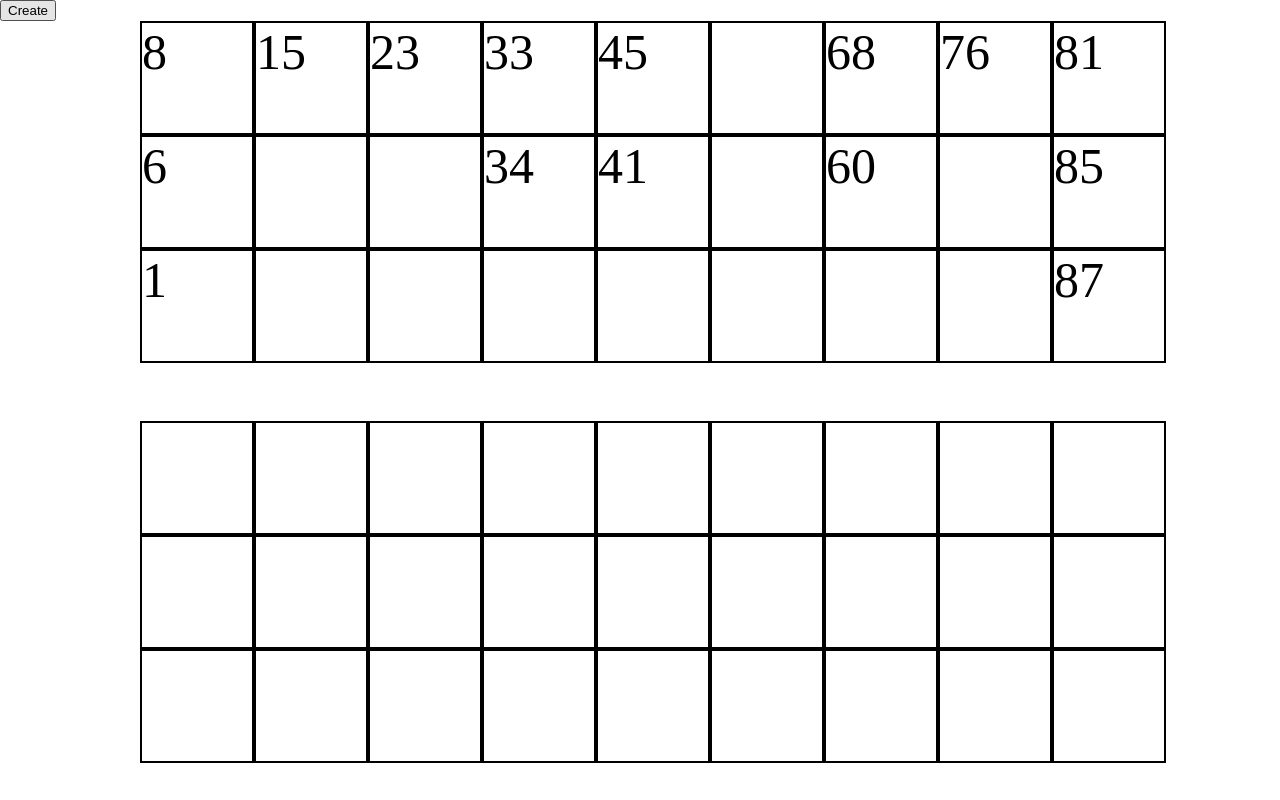
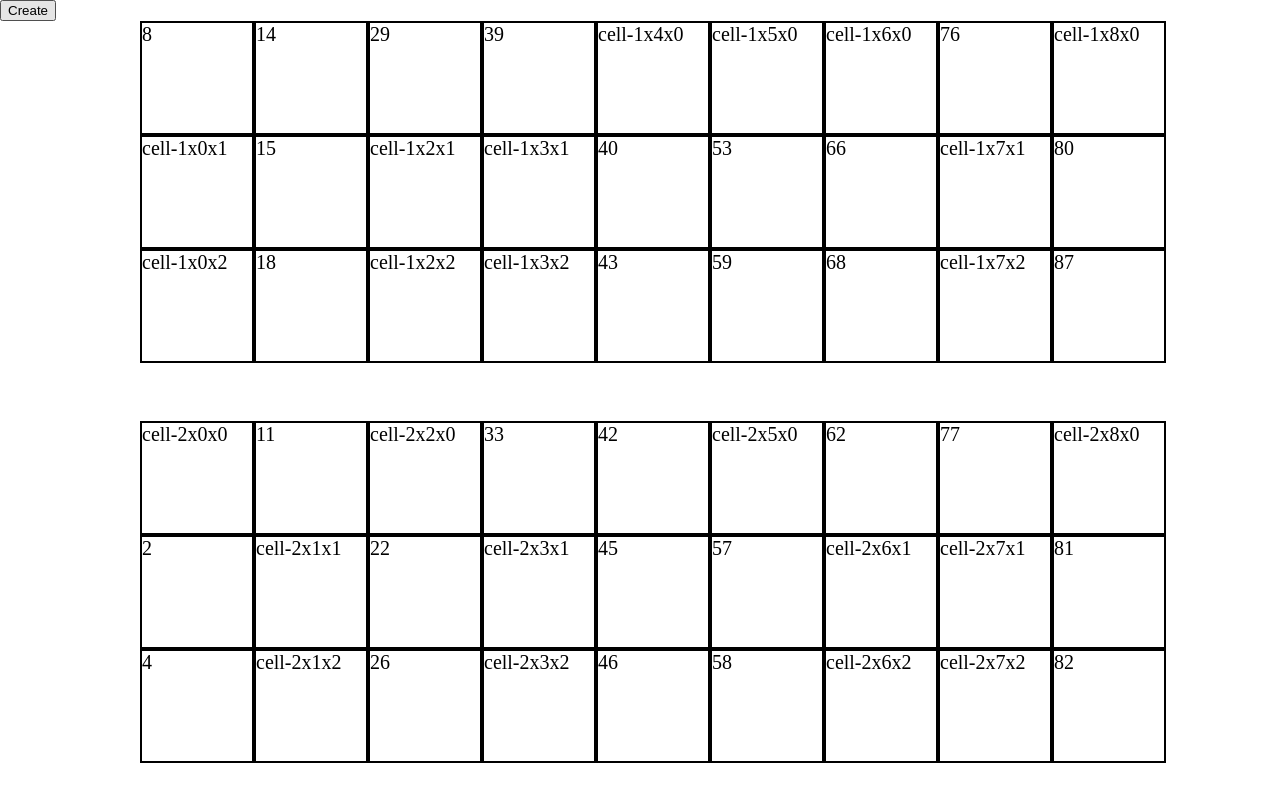
Before and after one commit to monotonalmusic/GF2-Projekt, a plain HTML site: page Bango/index.html in a window 1280 px wide. Both pictures are taken after a click on the button "Create". Shown: the top 800 px of the page. Drawn offline with nearby package versions, Linux system fonts and the light colour scheme.

Commit message:
Checks rows as it should, generates 3 plates

```diff
--- a/Bango/index.html
+++ b/Bango/index.html
@@ -10,7 +10,7 @@
     <title>Banko</title>
 </head>
 <body onload="threeTimes()">
-    <button id="create" onclick="generateNumbers(2)"> Create </button>
+    <button id="create" onclick="threeTimes2(2)"> Create </button>
     <div id="bigcontainer">
         <div id="container_1">
 
--- a/Bango/script.js
+++ b/Bango/script.js
@@ -10,12 +10,22 @@ function createGrid (rows, cols, container, bangonummer) {
     //document.getElementById("container").innerHTML = " "; //resets container div, making them not overlap infinitely
     container.style.setProperty('--grid-rows', rows);
     container.style.setProperty('--grid-cols', cols);
-    for (i = 0; i < (rows * cols); i++) {
+    for(i = 0; i<cols; i++) {
+        for(j = 0; j<rows; j++) {
+            let cell = document.createElement("div");
+            cell.id = "cell-" + bangonummer + "x" + i + "x" + j;
+            cell.classList = 'cell';
+            container.appendChild(cell);
+            document.getElementById(cell.id).innerHTML = cell.id;
+        }
+    }
+
+/*     for (i = 0; i < (rows * cols); i++) {
         let cell = document.createElement("div");
         cell.id = "cell-" + bangonummer + "x" + i;
         cell.classList = 'cell';
         container.appendChild(cell);
-    }
+    } */
 };
 
 //Laver 3 plader
@@ -28,14 +38,14 @@ function threeTimes() {
     createGrid(3, 9, container_3, 3);
 }
 
-/* function threeTimes2(seed) {
-    generateNumbers(seed, container1)
-    generateNumbers(seed, container2)
-    generateNumbers(seed, container3)
-} */
+ function threeTimes2(seed) {
+    generateNumbers(seed, 1)
+    generateNumbers(seed, 2)
+    generateNumbers(seed, 3)
+}
 
 
-function generateNumbers(seed) {
+function generateNumbers(seed, container) {
     let arrayOfBingoNumbers = [];
     let firstColumnAmount = 0;
     let secondColumnAmount = 3;
@@ -48,55 +58,45 @@ function generateNumbers(seed) {
     let ninthColumnAmount = 24;
     loop:
     for(let i = 0; arrayOfBingoNumbers.length < 15; i++) {
-        let bingoNumber = new Math.seedrandom(seed + i);
-        // console.log(bingoNumber())
+        let bingoNumber = new Math.seedrandom(seed + i + "x" + container*97);
         let bingoNumber2 = bingoNumber() * 90;
-        //console.log(bingoNumber2);
         bingoNumber2 = Math.round(bingoNumber2);
+
         if(arrayOfBingoNumbers.indexOf(bingoNumber2) === -1 && 1 <= bingoNumber2 && bingoNumber2 <= 90) {
             if(bingoNumber2 >= 1 && bingoNumber2 <= 9 && firstColumnAmount < 3) {
                 arrayOfBingoNumbers.push(bingoNumber2);
-                document.getElementById("cell-1x"+ firstColumnAmount).innerHTML = bingoNumber2;
                 firstColumnAmount++;
             }
             else if (bingoNumber2 >= 10 && bingoNumber2 <= 19 && secondColumnAmount < 6) {
                 arrayOfBingoNumbers.push(bingoNumber2);
-                document.getElementById("cell-1x"+ secondColumnAmount).innerHTML = bingoNumber2;
                 secondColumnAmount++;
             }
             else if (bingoNumber2 >= 20 && bingoNumber2 <= 29 && thirdColumnAmount < 9) {
                 arrayOfBingoNumbers.push(bingoNumber2);
-                document.getElementById("cell-1x"+ thirdColumnAmount).innerHTML = bingoNumber2;
                 thirdColumnAmount++;
             }
             else if (bingoNumber2 >= 30 && bingoNumber2 <= 39 && fourthColumnAmount < 12) {
                 arrayOfBingoNumbers.push(bingoNumber2);
-                document.getElementById("cell-1x"+ fourthColumnAmount).innerHTML = bingoNumber2;
                 fourthColumnAmount++;
             }
             else if (bingoNumber2 >= 40 && bingoNumber2 <= 49 && fifthColumnAmount < 15) {
                 arrayOfBingoNumbers.push(bingoNumber2);
-                document.getElementById("cell-1x"+ fifthColumnAmount).innerHTML = bingoNumber2;
                 fifthColumnAmount++;
             }
             else if (bingoNumber2 >= 50 && bingoNumber2 <= 59 && sixthColumnAmount < 18) {
                 arrayOfBingoNumbers.push(bingoNumber2);
-                document.getElementById("cell-1x"+ sixthColumnAmount).innerHTML = bingoNumber2;
                 sixthColumnAmount++;
             }
             else if (bingoNumber2 >= 60 && bingoNumber2 <= 69 && seventhColumnAmount < 21) {
                 arrayOfBingoNumbers.push(bingoNumber2);
-                document.getElementById("cell-1x"+ seventhColumnAmount).innerHTML = bingoNumber2;
                 seventhColumnAmount++;
             }
             else if (bingoNumber2 >= 70 && bingoNumber2 <= 79 && eighthColumnAmount < 24) {
                 arrayOfBingoNumbers.push(bingoNumber2);
-                document.getElementById("cell-1x"+ eighthColumnAmount).innerHTML = bingoNumber2;
                 eighthColumnAmount++;
             }
             else if (bingoNumber2 >= 80 && bingoNumber2 <= 90 && ninthColumnAmount < 27) {
                 arrayOfBingoNumbers.push(bingoNumber2);
-                document.getElementById("cell-1x"+ ninthColumnAmount).innerHTML = bingoNumber2;
                 ninthColumnAmount++;
             }
         }
@@ -105,14 +105,89 @@ function generateNumbers(seed) {
     }
     arrayOfBingoNumbers.sort(function(a, b) {return a-b});
     console.log(arrayOfBingoNumbers);
+    maxFive(arrayOfBingoNumbers, container);
 
 
 }
 
 
-// function findNumberInArray(lower, upper, array) {
-//     let between = array.filter(function(item) {
-//         return (item > lower && item < upper);
-//     })
-//     return between
-// }
+ function findNumberInArray(lower, upper, array) {
+     let between = array.filter(function(item) {
+         return (item >= lower && item <= upper);
+     })
+     return between
+ }
+
+
+
+function maxFive(array, container) {
+    let emptyArray = [];
+    for(let i = 0, lower = 0, upper = 9; i<8; i++, lower +=10, upper+=10) {
+        emptyArray.push(findNumberInArray(lower, upper, array));
+    }
+    emptyArray.push(findNumberInArray(80, 90, array));
+    emptyArray.sort(function(a, b) {return b.length - a.length});
+    console.log(emptyArray);
+    let rowNum = 2;
+        for(let j = 0; j<=4; j++) {
+            let lastItem = emptyArray[j].pop();
+
+            for(let k = 10, l = 0, m = 0; m<8; k+=10, l+=10, m++) {
+                if(lastItem < k && lastItem >= l) {
+                    document.getElementById("cell-" + container + "x" + m + "x" + rowNum).innerHTML = lastItem;
+
+
+                }
+
+                else if(lastItem <= 90 && lastItem >= 80) {
+                    document.getElementById("cell-" + container + "x" + 8 + "x" + rowNum).innerHTML = lastItem;
+
+                }
+
+            }
+            console.log(emptyArray)
+
+        }
+        emptyArray.sort(function(a, b) {return b.length - a.length});
+        rowNum = 1;
+        for(let j = 0; j<=4; j++) {
+            let lastItem = emptyArray[j].pop();
+
+            for(let k = 10, l = 0, m = 0; m<8; k+=10, l+=10, m++) {
+                if(lastItem < k && lastItem >= l) {
+                    document.getElementById("cell-" + container + "x" + m + "x" + rowNum).innerHTML = lastItem;
+
+
+                }
+
+                else if(lastItem <= 90 && lastItem >= 80) {
+                    document.getElementById("cell-" + container + "x" + 8 + "x" + rowNum).innerHTML = lastItem;
+
+                }
+
+            }
+            console.log(emptyArray)
+
+        }
+        emptyArray.sort(function(a, b) {return b.length - a.length});
+        rowNum = 0;
+        for(let j = 0; j<=4; j++) {
+            let lastItem = emptyArray[j].pop();
+
+            for(let k = 10, l = 0, m = 0; m<8; k+=10, l+=10, m++) {
+                if(lastItem < k && lastItem >= l) {
+                    document.getElementById("cell-" + container + "x" + m + "x" + rowNum).innerHTML = lastItem;
+
+
+                }
+
+                else if(lastItem <= 90 && lastItem >= 80) {
+                    document.getElementById("cell-" + container + "x" + 8 + "x" + rowNum).innerHTML = lastItem;
+
+                }
+
+            }
+            console.log(emptyArray)
+        }
+
+}
--- a/Bango/style.css
+++ b/Bango/style.css
@@ -11,7 +11,7 @@ body {
     gap: 10rem;
 }
 .cell {
-    font-size: 5rem;
+    font-size: 2rem;
     height: 11rem;
     width: 11rem;
     border: .2rem solid black;
```
